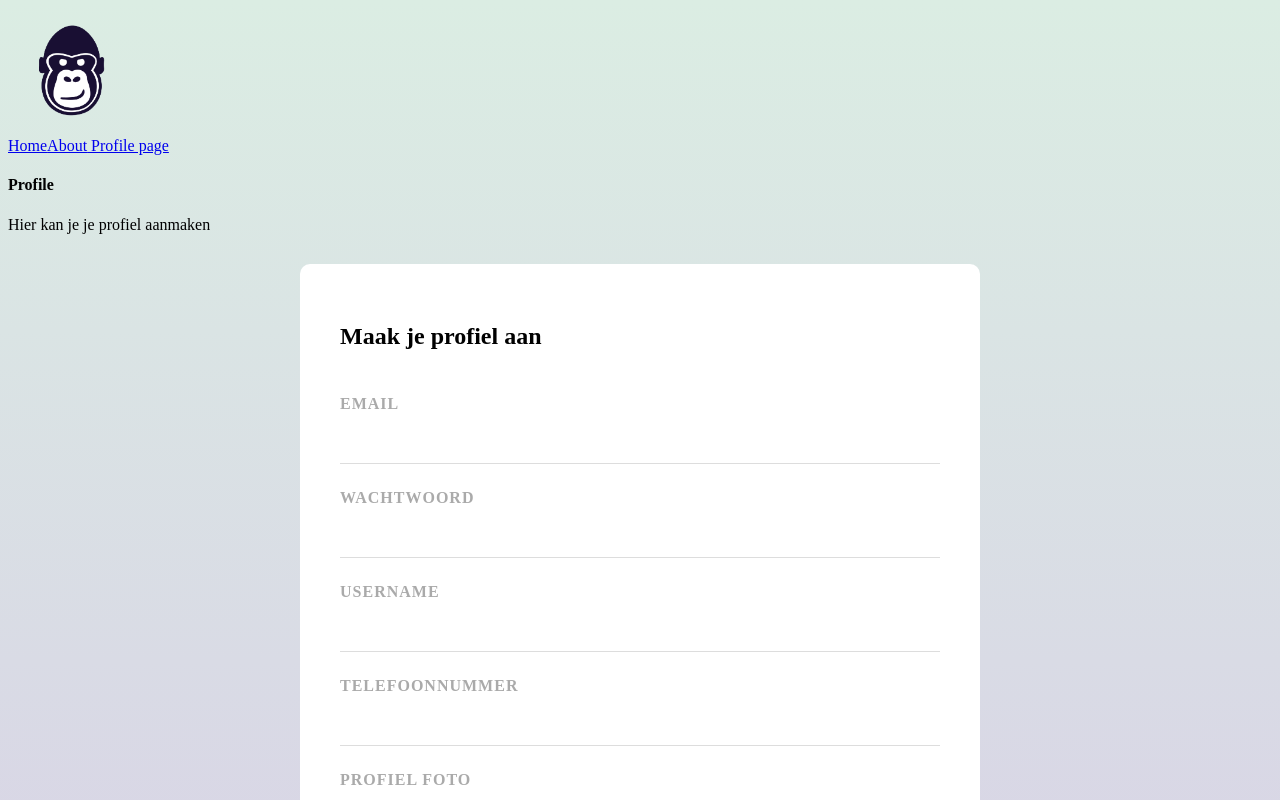
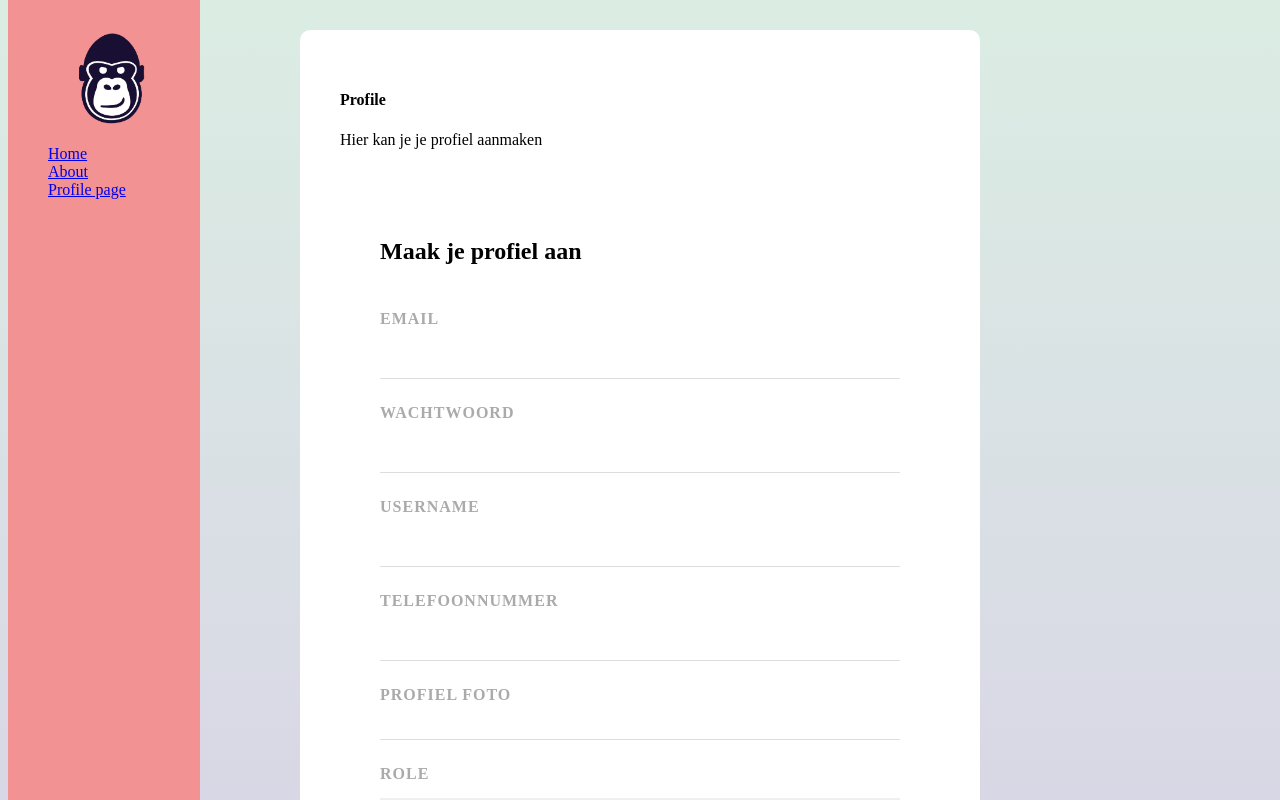
Before and after one commit to annevogel13/Smartie, a Vue app: page /Profile in a window 1280 px wide. Shown: the top 800 px of the page. Built offline with nearby package versions, Linux system fonts and the light colour scheme.

Commit message:
background + nav initiale kleuren

```diff
--- a/src/App.vue
+++ b/src/App.vue
@@ -1,15 +1,17 @@
 <template>
   <header>
-    <img alt="Logo Code Gorilla" class="logo" src="./assets/logo.png" width="125" height="125" />
+
   </header>
-  <div id = 'nav'>
-    <router-link to ="/">Home</router-link>
-    <router-link to ="/About">About</router-link>
-    <router-link to ="/Profile"> Profile page</router-link>
-
+  <div class  = 'navbar'>
+    <ul>
+      <li><img alt="Logo Code Gorilla" class="logo" src="./assets/logo.png" width="125" height="125" /></li>
+    <li><router-link to ="/">Home</router-link></li>
+    <li><router-link to ="/About">About</router-link></li>
+    <li><router-link to ="/Profile"> Profile page</router-link></li>
+    </ul>
   </div>
 
-  <div class="container">
+  <div class="format">
       <router-view></router-view>
   </div>
 </template>
@@ -19,7 +21,36 @@
 
 </script>
 <style>
+
+  .format {
+      max-width: 600px;
+      margin: 30px auto;
+      background: white;
+      text-align: left;
+      padding: 40px;
+      border-radius: 10px;
+  }
+
   body {
     background-image : linear-gradient(#dbede3, #d8d2e6); /* ipv van de background image uit het handleidingsboek */
+    background-repeat: no-repeat;
+    background-size: cover ;
+  }
+
+  .navbar {
+    overflow : hidden ;
+    background-color: #F29292;
+    position : fixed ;
+    top : 0 ;
+    width : 15%;
+    height : 100%;
+  }
+
+  ul {
+    list-style-type:  none ;
+    margin : 10;
+    padding : 10 ;
+    justify-content: space-around;
+
   }
 </style>
--- a/src/components/SignupForm.vue
+++ b/src/components/SignupForm.vue
@@ -1,4 +1,5 @@
 <template>
+    <div class = "format">
         <form>
             <h2>Maak je profiel aan</h2>
             <label> email </label>
@@ -27,7 +28,9 @@
                 <h3> Vragen specifiek voor cursisten </h3>
 
             </div>
+            <button>Bevestigen</button>
         </form>
+    </div>
 </template>
 <script>
 
@@ -47,14 +50,6 @@
 </script>
 <style>
 
-    form {
-        max-width: 600px;
-        margin: 30px auto;
-        background: white;
-        text-align: left;
-        padding: 40px;
-        border-radius: 10px;
-    }
 
     label {
         color: #aaa;
@@ -75,4 +70,9 @@
         border-bottom: 1px solid #ddd;
         color: #555
     }
+
+    button {
+        align-items: center ;
+        background-color :aliceblue
+    }
 </style>
--- a/src/views/About.vue
+++ b/src/views/About.vue
@@ -1,6 +1,15 @@
 <template>
     <div class = "about">
         <h1>About</h1>
+        <p>
+            Lorem ipsum dolor sit amet, consectetuer adipiscing elit. Fusce ullamcorper dapibus nisl. In id dui. Nunc pulvinar erat et nibh. Integer sollicitudin. Quisque faucibus. Sed eleifend sapien sed nunc. Pellentesque congue leo et felis eleifend scelerisque. In a mauris ultricies diam tincidunt pharetra. Etiam venenatis facilisis orci. Donec quam dui, mattis eu, posuere a, tristique ut, pede. Sed quis nibh. Praesent augue metus, dapibus ac, consectetuer a, convallis eu, elit. Etiam et dui.
+        </p>
+        <p>
+        Cras tempus, tellus quis facilisis dignissim, lorem libero rhoncus dolor, in venenatis neque arcu a mauris. Vivamus arcu quam, egestas sed, tempor quis, imperdiet sit amet, justo. Aliquam sem ipsum, sagittis id, imperdiet eu, scelerisque non, lorem. Cras aliquet, augue gravida iaculis tincidunt, elit sapien egestas libero, in dictum ipsum velit vel orci. Etiam mi nulla, lacinia nec, pretium vitae, blandit vel, tortor. Praesent eget libero. In accumsan laoreet lacus. Vivamus enim.
+        </p>
+        <p>
+        Vestibulum vitae metus sed purus elementum malesuada. Aliquam feugiat metus ut orci. Etiam scelerisque lacus eu tellus. Praesent neque est, placerat in, rhoncus nec, tempor eleifend, sem. Mauris quis leo ut urna porttitor auctor. Nulla a mi. Nulla risus turpis, rhoncus auctor, tempus eu, molestie rhoncus, metus.
+        </p>
 
     </div>
 
```
Also changed, not shown: src/views/Profile.vue (+0 -12 lines). Lines whose indentation alone changed are shown as unchanged.
